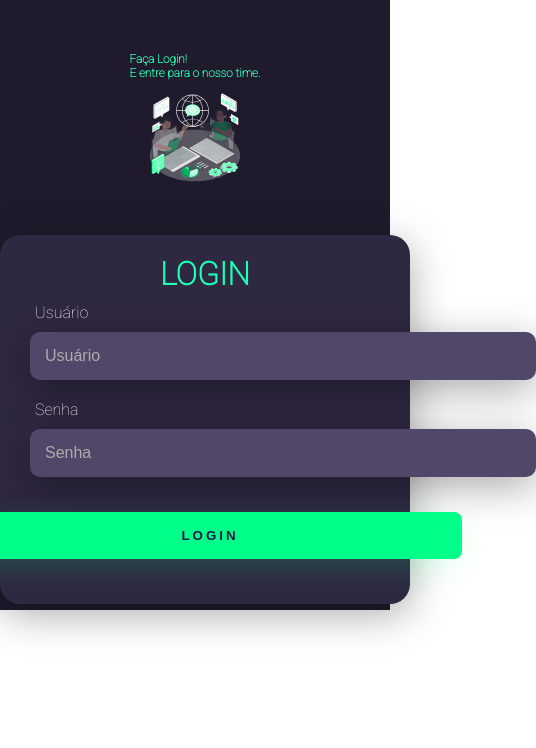
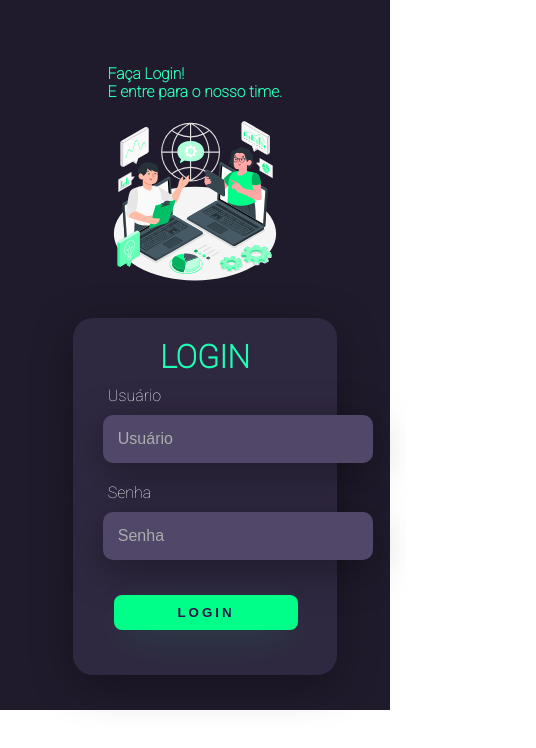
Before and after one commit to LetFa/Login-dark, a plain HTML site: page LoginDark/index.html in a window 390 px wide. Shown: the whole page, 536 px wide, since content can reach past the window. Drawn offline with Linux system fonts and the light colour scheme.

Commit message:
tela de login dark

```diff
--- a/LoginDark/style.css
+++ b/LoginDark/style.css
@@ -133,7 +133,11 @@ label {
         box-shadow: 0px 10px 40px #00000056;
         margin-left: 110px;
     }
+    .left-login-image {
+        width: 35vw;
+       }
 }
+
 
 @media only screen and (max-width:425px){ /*celular*/
 
@@ -145,11 +149,51 @@ label {
         margin: 6px;
    }
    .textfield > input {
-    width: 220%;
+    width: 320%;
    }
+   .left-login-image {
+    width: 45vw;
+   }
+
+    .left-login > h1 {
+        font-size: 4vw;
+        color: rgb(40, 255, 183);
+    }
+
+   .btn-login {
+        width: 219%;
+        position: relative;
+        left: 1px;
+        padding: 10px 0px;
+        margin: 25px;
+        border: none;
+        border-radius: 8px;
+        outline: none;
+        text-transform: uppercase;
+        font-weight: 800;
+        letter-spacing: 3px;
+        color: #2b134b;
+        background: #00ff88;
+        cursor: pointer;
+        box-shadow: 0px 10px 40px -12px #00ff8052;
+    }
+
 }
 
+@media only screen and (max-width:375px) {
+    .card-login{
+        width: 10vh;
+        position: relative;
+        left: 10px;
+        top: 5px;
+        padding: 20px 90px;
+        margin: 6px;
+    }
+    .textfield > input {
+        width: 350%;
+       }
 
+}
 @media only screen and (max-width:950px){
     .card-login{
         width: 85%;
@@ -158,12 +202,13 @@ label {
 @media only screen and (max-width:600px){
     .main-login {
         flex-direction: column;
-        height: 610px;
+        height: 710px;
     }
     .card-login {
-        width: 40vh;
+        width: 10vh;
         position: relative;
         left: 10px;
+        top: -29px;
         padding: 20px 90px;
         margin: 6px;
     }
```
